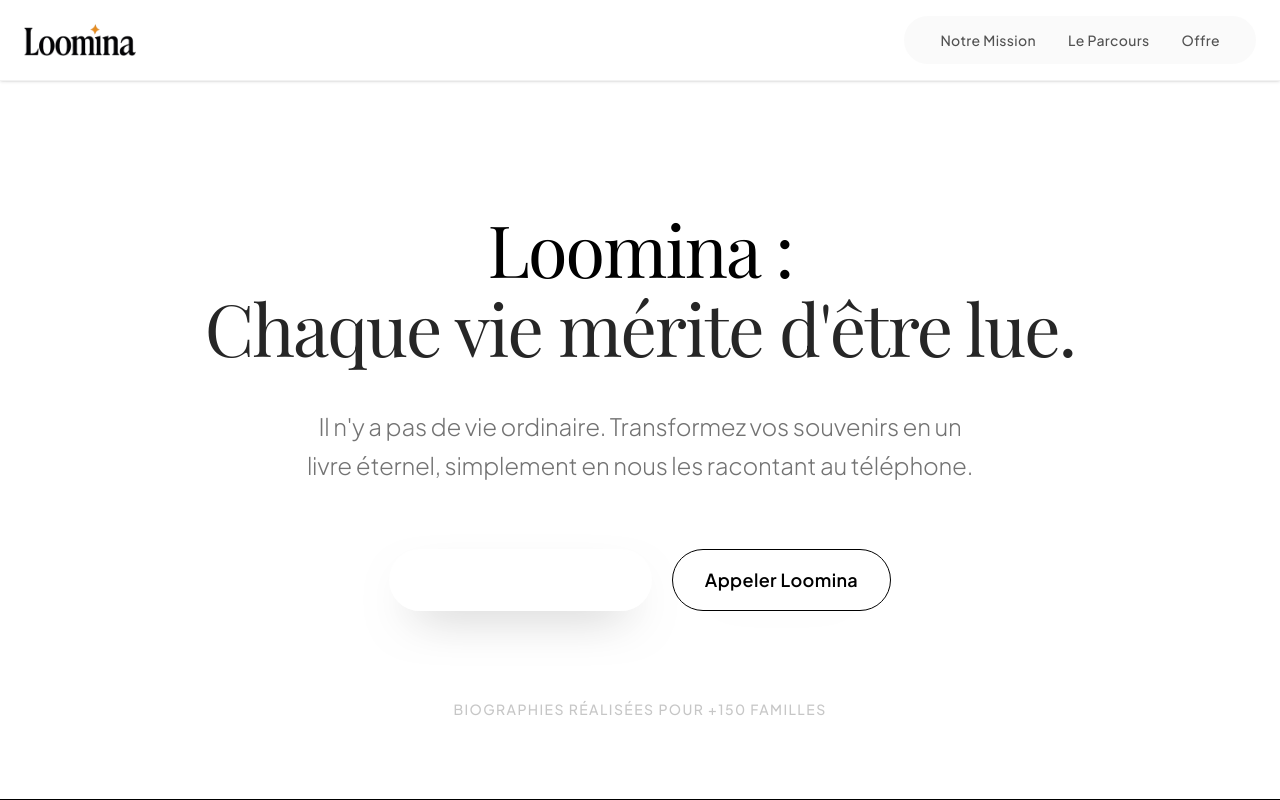
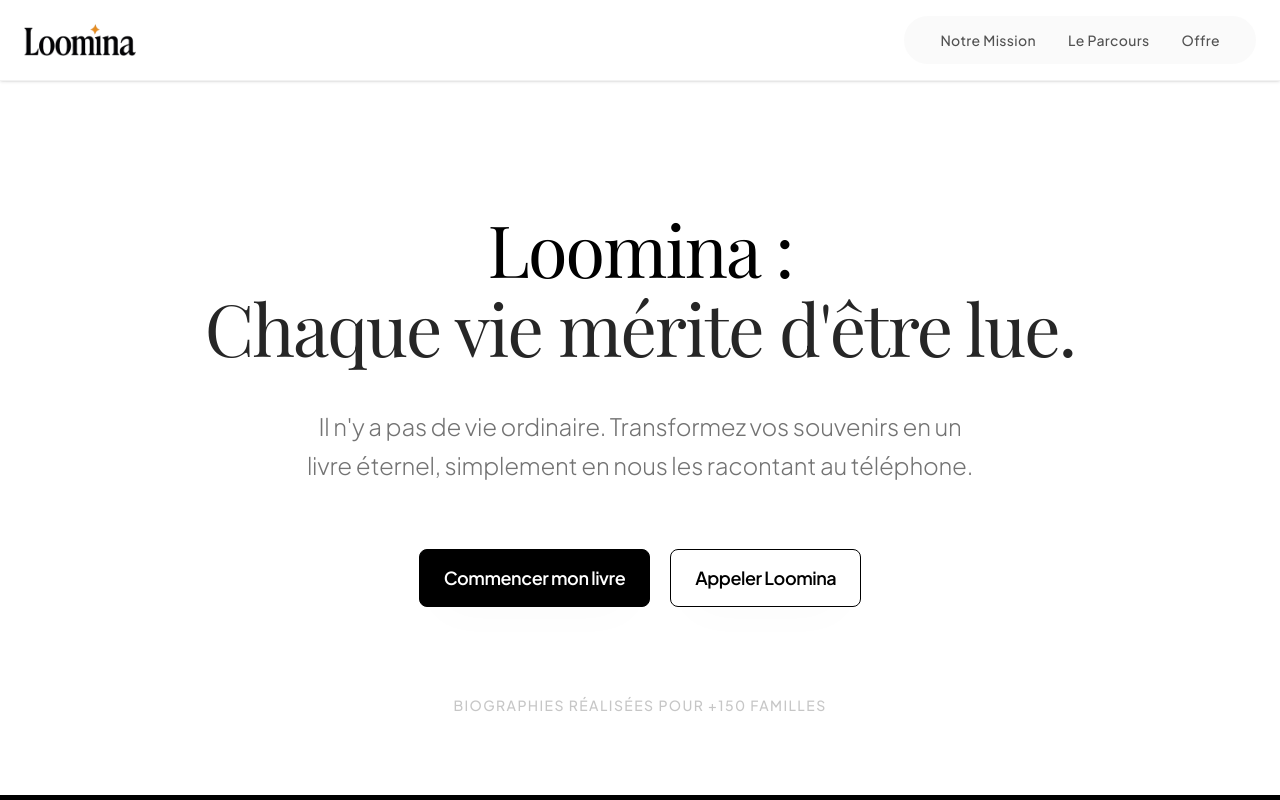
Before and after one commit to solalchetrit/loomina, a Next.js app: page / in a window 1280 px wide. Shown: the top 800 px of the page. Built offline with nearby package versions, Linux system fonts and the light colour scheme; a web font is replaced by a local one.

Commit message:
Simplify button styling

```diff
--- a/components/ui/MagicButton.tsx
+++ b/components/ui/MagicButton.tsx
@@ -1,8 +1,7 @@
 "use client";
 
 import Link from "next/link";
-import { motion, useMotionValue, useSpring, type HTMLMotionProps } from "framer-motion";
-import { useState } from "react";
+import { motion, type HTMLMotionProps } from "framer-motion";
 import type { ReactNode } from "react";
 
 interface MagicButtonProps extends HTMLMotionProps<"button"> {
@@ -14,8 +13,6 @@ interface MagicButtonProps extends HTMLMotionProps<"button"> {
   size?: "sm" | "md" | "lg";
 }
 
-const springConfig = { stiffness: 260, damping: 20, mass: 0.6 };
-
 function MagicButtonContent({
   children,
   glow = true,
@@ -24,61 +21,35 @@ function MagicButtonContent({
   size = "md",
   ...rest
 }: Omit<MagicButtonProps, "href">) {
-  const [hovered, setHovered] = useState(false);
-  const x = useMotionValue(0);
-  const y = useMotionValue(0);
-  const springX = useSpring(x, springConfig);
-  const springY = useSpring(y, springConfig);
-
   const variantClasses: Record<NonNullable<MagicButtonProps["variant"]>, string> = {
     primary:
-      "bg-[var(--loomina-black)] text-white border border-[var(--loomina-black)] hover:bg-black/90 shadow-[0_20px_50px_-25px_rgba(0,0,0,0.55)]",
+      "bg-[var(--loomina-ink)] text-white border border-[var(--loomina-ink)] hover:bg-black/90 active:bg-black",
     secondary:
-      "bg-white text-[var(--loomina-black)] border border-[var(--loomina-black)]/10 hover:border-[var(--loomina-black)]/25 hover:bg-white/90 shadow-[0_20px_50px_-30px_rgba(0,0,0,0.18)]",
+      "bg-white text-[var(--loomina-ink)] border border-[var(--loomina-ink)] hover:bg-[var(--loomina-cloud)] active:bg-[var(--loomina-sand)]",
     ghost:
-      "bg-transparent text-[var(--loomina-black)] border border-[var(--loomina-black)]/20 hover:border-[var(--loomina-black)]/35 hover:bg-[var(--loomina-gray-light)]/60",
+      "bg-transparent text-[var(--loomina-ink)] border border-transparent hover:border-[var(--loomina-ink)]/40 hover:bg-[var(--loomina-cloud)]",
   };
 
   const sizeClasses: Record<NonNullable<MagicButtonProps["size"]>, string> = {
     sm: "px-4 py-2.5 text-sm",
-    md: "px-6 py-3.5 text-base",
-    lg: "px-8 py-4 text-lg",
+    md: "px-5 py-3 text-base",
+    lg: "px-6 py-3.5 text-lg",
   };
 
-  const glowClasses = glow ? "shadow-[0_18px_40px_-24px_rgba(0,0,0,0.35)]" : "shadow-none";
-
-  const handleMouseMove = (event: React.MouseEvent<HTMLButtonElement>) => {
-    const { currentTarget, clientX, clientY } = event;
-    const rect = currentTarget.getBoundingClientRect();
-    const relativeX = clientX - (rect.left + rect.width / 2);
-    const relativeY = clientY - (rect.top + rect.height / 2);
-    x.set(relativeX * 0.12);
-    y.set(relativeY * 0.12);
-  };
-
-  const handleMouseLeave = () => {
-    x.set(0);
-    y.set(0);
-    setHovered(false);
-  };
-
-  const shineOpacity = hovered ? 1 : 0;
+  const glowClasses = glow ? "shadow-[0_15px_40px_-28px_rgba(0,0,0,0.35)]" : "shadow-sm";
+  const baseClasses =
+    "group inline-flex items-center justify-center gap-2 rounded-lg font-sans font-semibold tracking-tight transition-all duration-200 focus-visible:outline-none focus-visible:ring-2 focus-visible:ring-[var(--loomina-amber)] focus-visible:ring-offset-2 focus-visible:ring-offset-white";
 
   return (
     <motion.button
       type="button"
-      className={`group relative inline-flex items-center justify-center overflow-hidden rounded-full font-sans font-semibold tracking-[0.02em] transition-all duration-300 focus-visible:outline-none focus-visible:ring-2 focus-visible:ring-[var(--loomina-amber)] focus-visible:ring-offset-2 focus-visible:ring-offset-white ${variantClasses[variant]} ${sizeClasses[size]} ${glowClasses} ${className}`}
-      style={{ x: springX, y: springY }}
-      whileHover={{ scale: 1.02 }}
-      whileTap={{ scale: 0.95 }}
-      transition={{ type: "spring", stiffness: 400, damping: 17 }}
-      onMouseMove={handleMouseMove}
-      onMouseEnter={() => setHovered(true)}
-      onMouseLeave={handleMouseLeave}
+      className={`${baseClasses} ${variantClasses[variant]} ${sizeClasses[size]} ${glowClasses} ${className}`}
+      whileHover={{ scale: 1.01 }}
+      whileTap={{ scale: 0.98 }}
+      transition={{ type: "spring", stiffness: 320, damping: 22 }}
       {...rest}
     >
-      <span className={`absolute inset-0 bg-white/15 transition-opacity duration-300 ${hovered ? "opacity-100" : "opacity-0"}`} />
-      <span className="relative flex items-center gap-2 z-10">{children}</span>
+      {children}
     </motion.button>
   );
 }
```
